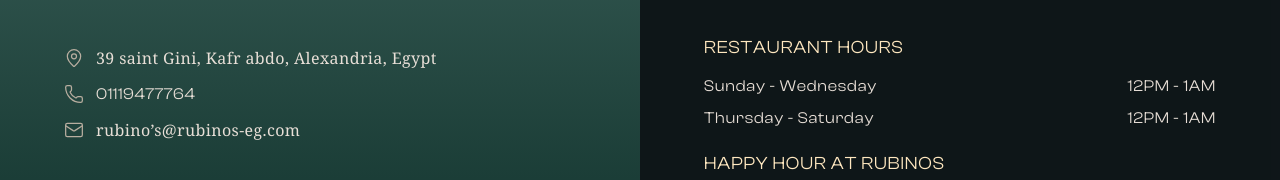
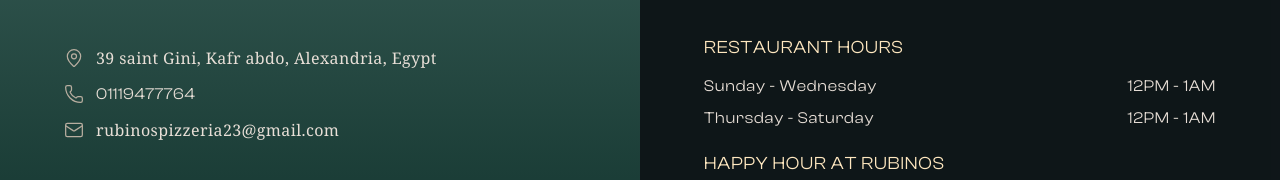
Before and after one commit to Yousseftame/Rubinos, a React (Vite) app: page / in a window 1280 px wide. Shown: the part 2326-2506 px from the top of the page. Built offline with nearby package versions, Linux system fonts and the light colour scheme; no server answers; the database is empty; a web font is replaced by a local one.

Commit message:
locations new

```diff
--- a/src/pages/Contact/Contact.tsx
+++ b/src/pages/Contact/Contact.tsx
@@ -240,8 +240,8 @@ export default function Contact() {
                     <path strokeLinecap="round" strokeLinejoin="round" d="M3 8l7.89 5.26a2 2 0 002.22 0L21 8M5 19h14a2 2 0 002-2V7a2 2 0 00-2-2H5a2 2 0 00-2 2v10a2 2 0 002 2z" />
                   </svg>
                 </div>
-                <a href="mailto:info@Rubinos.com"  target="_blank" rel="noopener noreferrer" className="text-base" style={{ color: '#3A5F58' }}>
-                  info@Rubinos.com
+                <a href="https://mail.google.com/mail/?view=cm&fs=1&to=rubinospizzeria23@gmail.com"  target="_blank" rel="noopener noreferrer" className="text-base" style={{ color: '#3A5F58' }}>
+                  rubinospizzeria23@gmail.com
                 </a>
               </div>
             </div>
--- a/src/pages/Dashbaord/Dashbaord.tsx
+++ b/src/pages/Dashbaord/Dashbaord.tsx
@@ -337,10 +337,11 @@ const Dashboard = () => {
               <div className="flex items-center gap-3">
                 <Mail className="w-5 h-5 flex-shrink-0 text-[#b8aea0]" strokeWidth={1.5} />
                 <a
-                  href="mailto:rubino’s@rubinos-eg.com"
+                  href="https://mail.google.com/mail/?view=cm&fs=1&to=rubinospizzeria23@gmail.com"
+                  target="_blank" rel="noopener noreferrer"
                   className="font-serif text-sm lg:text-base tracking-wide hover:opacity-70 transition-opacity text-[#e8dfd7]"
                 >
-                  rubino’s@rubinos-eg.com
+                  rubinospizzeria23@gmail.com
                 </a>
               </div>
             </div>
```
